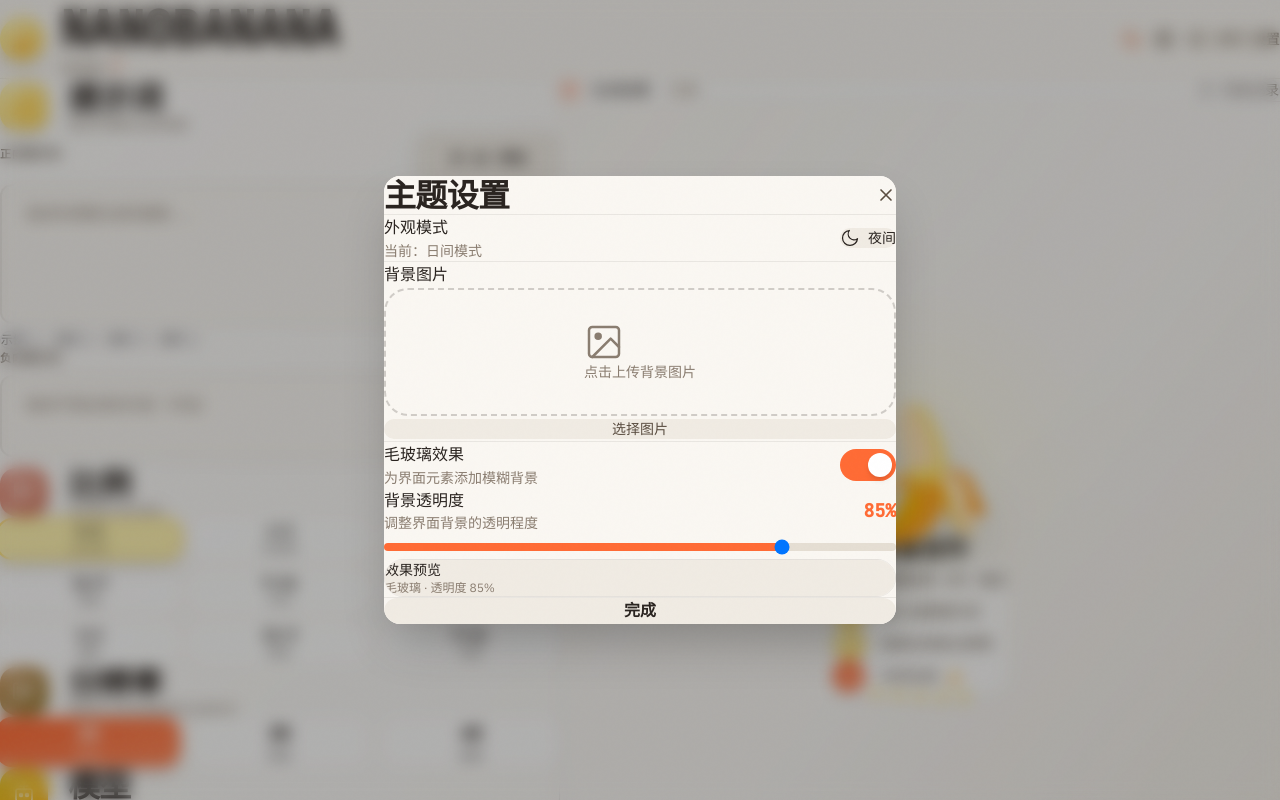
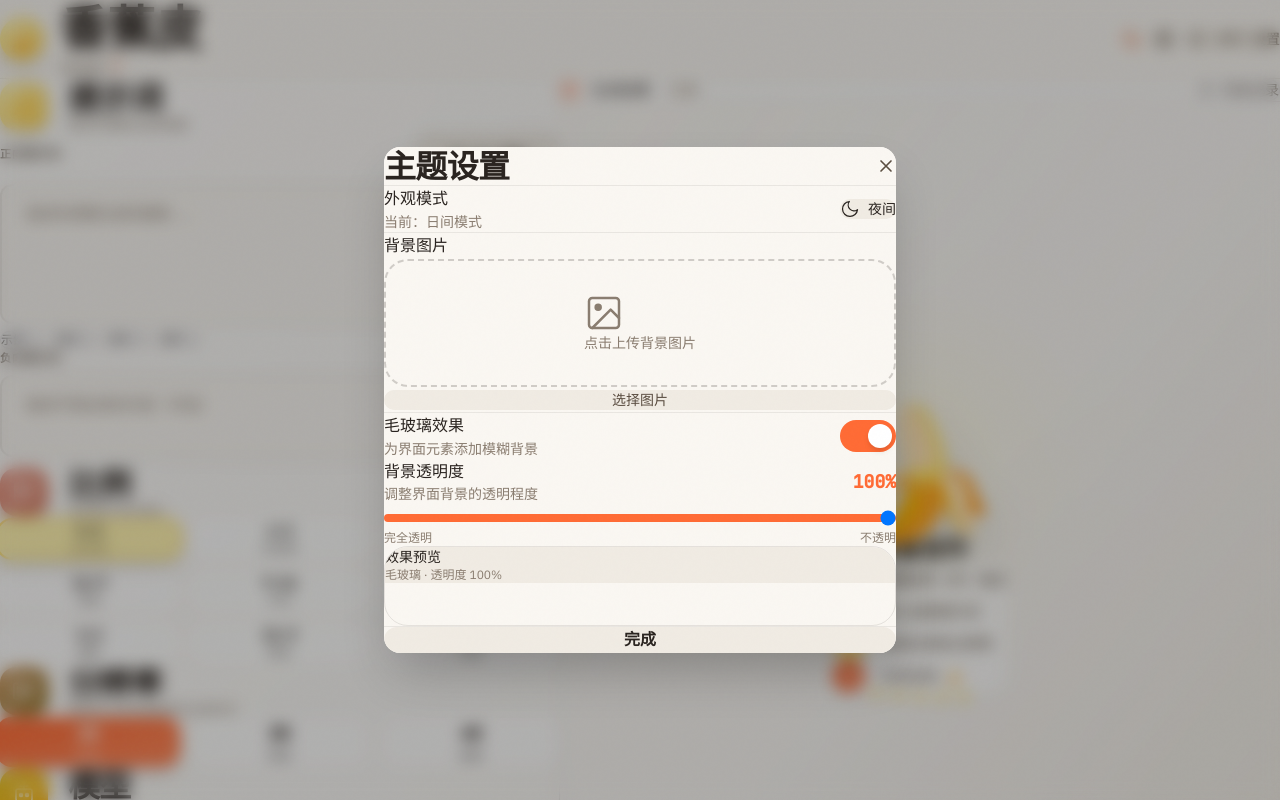
Before and after one commit to tebiesu/firstGit, a Next.js app in the folder nanobanana/: page / in a window 1280 px wide. Both pictures are taken after a click on the button 1164 px from the left and 38 px from the top of the page. Shown: the top 800 px of the page. Built offline with nearby package versions, Linux system fonts and the light colour scheme.

Commit message:
feat: 透明度优化 + 品牌更名为香蕉皮
- 透明度滑块从0开始，0%时完全透明
- 修复背景层透明度逻辑
- 标题从 NANOBANANA 改为「香蕉皮」
- 标签页标题和描述更新为中文
- 添加香蕉 SVG favicon

```diff
--- a/nanobanana/src/app/layout.tsx
+++ b/nanobanana/src/app/layout.tsx
@@ -25,8 +25,12 @@ const jetbrainsMono = JetBrains_Mono({
 });
 
 export const metadata: Metadata = {
-  title: "NANOBANANA 🍌 | AI Image Generation",
-  description: "Brutalist AI image generation with Claude aesthetics. Banana peel style.",
+  title: "香蕉皮 🍌 | AI 图像生成",
+  description: "粗犷主义 AI 图像生成平台，Claude 美学风格。香蕉皮，构建你的世界。",
+  icons: {
+    icon: '/banana.svg',
+    apple: '/banana.svg',
+  },
 };
 
 export default function RootLayout({
--- a/nanobanana/src/app/page.tsx
+++ b/nanobanana/src/app/page.tsx
@@ -418,16 +418,19 @@ export default function Home() {
         />
       )}
 
-      {/* 渐变背景层 */}
+      {/* 渐变背景层 - 透明度控制 */}
+      {(!settings.backgroundImage || settings.transparency < 100) && (
         <div
           className="fixed inset-0 transition-opacity duration-300"
           style={{
             background: settings.backgroundImage
-            ? `linear-gradient(135deg, rgba(var(--color-bg-primary-rgb, 250, 247, 242), ${settings.transparency / 100}) 0%, rgba(var(--color-bg-secondary-rgb, 240, 235, 227), ${settings.transparency / 100}) 100%)`
+              ? `rgba(var(--color-bg-primary-rgb, 250, 247, 242), ${(100 - settings.transparency) / 100 * 0.95})`
               : 'linear-gradient(135deg, var(--color-bg-primary) 0%, var(--color-bg-secondary) 100%)',
-          backdropFilter: settings.glassEffect ? 'blur(var(--glass-blur, 16px))' : 'none'
+            backdropFilter: settings.glassEffect && settings.backgroundImage ? 'blur(var(--glass-blur, 16px))' : 'none',
+            opacity: settings.backgroundImage ? settings.transparency / 100 : 1
           }}
         />
+      )}
 
       {/* 内容层 */}
       <div className="relative z-10 flex flex-col min-h-screen">
--- a/nanobanana/src/components/Header.tsx
+++ b/nanobanana/src/components/Header.tsx
@@ -100,7 +100,7 @@ export default function Header({ onApiClick, isApiConfigured, onThemeClick }: He
               className="text-xl lg:text-2xl font-bold tracking-tight flex items-center gap-2"
               style={{ color: 'var(--color-text-primary)' }}
             >
-              <span className="font-mono">NANOBANANA</span>
+              <span className="font-mono">香蕉皮</span>
             </h1>
             <div className="h-5 flex items-center">
               <span
--- a/nanobanana/src/components/ThemeSettingsPanel.tsx
+++ b/nanobanana/src/components/ThemeSettingsPanel.tsx
@@ -277,7 +277,7 @@ export default function ThemeSettingsPanel({ isOpen, onClose }: ThemeSettingsPan
                   className="text-sm mt-1"
                   style={{ color: 'var(--color-text-muted)' }}
                 >
-                  调整界面背景的透明程度
+                  {settings.backgroundImage ? '调整覆盖层透明度' : '调整界面背景的透明程度'}
                 </div>
               </div>
               <span
@@ -289,22 +289,37 @@ export default function ThemeSettingsPanel({ isOpen, onClose }: ThemeSettingsPan
             </div>
             <input
               type="range"
-              min="30"
+              min="0"
               max="100"
               value={settings.transparency}
               onChange={(e) => updateSettings({ transparency: parseInt(e.target.value) })}
               className="w-full h-2 rounded-full appearance-none cursor-pointer"
               style={{
-                background: `linear-gradient(to right, var(--color-accent-highlight) ${(settings.transparency - 30) / 70 * 100}%, var(--color-bg-tertiary) ${(settings.transparency - 30) / 70 * 100}%)`
+                background: `linear-gradient(to right, var(--color-accent-highlight) ${settings.transparency}%, var(--color-bg-tertiary) ${settings.transparency}%)`
               }}
             />
+            <div className="flex justify-between mt-2">
+              <span
+                className="text-xs"
+                style={{ color: 'var(--color-text-muted)' }}
+              >
+                完全透明
+              </span>
+              <span
+                className="text-xs"
+                style={{ color: 'var(--color-text-muted)' }}
+              >
+                不透明
+              </span>
+            </div>
           </div>
 
           {/* 预览 */}
           <div
             className="relative overflow-hidden rounded-xl border transition-all duration-300"
             style={{
-              borderColor: 'rgba(42, 36, 32, 0.1)'
+              borderColor: 'rgba(42, 36, 32, 0.1)',
+              minHeight: '80px'
             }}
           >
             {/* 背景层 */}
@@ -319,14 +334,15 @@ export default function ThemeSettingsPanel({ isOpen, onClose }: ThemeSettingsPan
               />
             )}
 
-            {/* 内容层 */}
+            {/* 内容层 - 透明度控制 */}
             <div
               className="relative p-4 transition-all duration-300"
               style={{
                 backgroundColor: settings.backgroundImage
-                  ? `rgba(var(--color-bg-primary-rgb, 250, 247, 242), ${settings.transparency / 100})`
+                  ? `rgba(var(--color-bg-primary-rgb, 250, 247, 242), ${(100 - settings.transparency) / 100 * 0.9})`
                   : 'var(--color-bg-secondary)',
-                backdropFilter: settings.glassEffect ? 'blur(16px)' : 'none'
+                backdropFilter: settings.glassEffect && settings.backgroundImage ? 'blur(16px)' : 'none',
+                opacity: settings.backgroundImage ? settings.transparency / 100 : 1
               }}
             >
               <div
--- a/nanobanana/src/contexts/ThemeContext.tsx
+++ b/nanobanana/src/contexts/ThemeContext.tsx
@@ -24,7 +24,7 @@ const ThemeContext = createContext<ThemeContextType | undefined>(undefined);
 
 const DEFAULT_SETTINGS: ThemeSettings = {
   glassEffect: true,
-  transparency: 85,
+  transparency: 100,
   backgroundImage: '',
   backgroundBlur: 0,
   backgroundScale: 100,
```
Also changed, not shown: nanobanana/public/banana.svg (added). Lines whose indentation alone changed are shown as unchanged.
